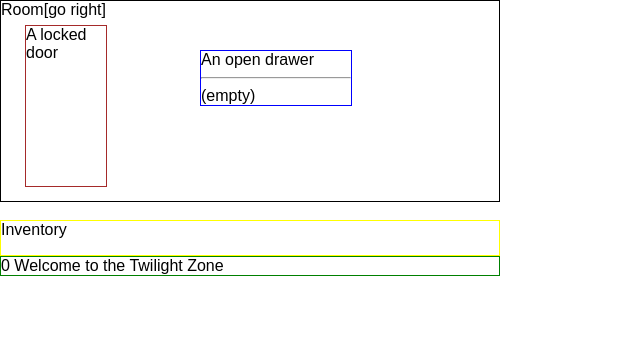
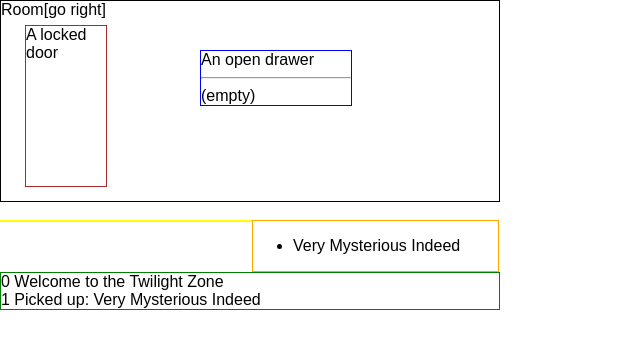
Before and after one commit to mferlo/room, a React (Create React App) app: page / in a window 1280 px wide. Both pictures are taken after a click on the element 250 px from the left and 138 px from the top of the page. Shown: the top 348 px of the page, without its empty margins (0-640 px from the left). Built offline with nearby package versions, Linux system fonts and the light colour scheme.

Commit message:
Adding Puzzle item with distinct inventory

```diff
--- a/src/App.js
+++ b/src/App.js
@@ -5,8 +5,32 @@ import MessageWindow from './MessageWindow.js';
 
 class AppState {
     static getInitialState() {
-        const key = { Id: 42, Description: 'An ordinary key', Hint: 'Maybe this unlocks something...' };
-        const redHerring = { Id: 123, Description: 'A Red Herring', Hint: 'Something smells fishy about this whole thing.' };
+        const key = {
+            Id: 1,
+            Type: 'Item',
+            Description: 'An ordinary key',
+            Hint: 'Maybe this unlocks something...'
+        };
+        const redHerring = {
+            Id: 2,
+            Type: 'Item',
+            Description: 'A Red Herring',
+            Hint: 'Something smells fishy about this whole thing.'
+        };
+        const pole = {
+            Id: 3,
+            Type: 'Item',
+            Description: 'A Ten-Foot Pole',
+            Hint: 'You can do all sorts of useful stuff with this.'
+        };
+        const puzzle = {
+            Id: 4,
+            Type: 'Puzzle',
+            Description: 'Very Mysterious Indeed', // FIXME: figure out how much in common
+            Hint: '',
+            POC_Answer: 'Hello', // will be web call & unknown to client
+            Rewards: pole
+        };
 
         return {
             roomView: 0,
@@ -14,7 +38,7 @@ class AppState {
             // This is gross and dumb, but it plays nicely with the setState merge logic.
             room0: {
                 viewInfo: { rightGoesTo: 1 },
-                drawer: { open: true },
+                drawer: { open: true, contents: [ puzzle ] },
                 door: { open: false, locked: true, unlockedBy: key }
             },
             room1: {
@@ -149,7 +173,7 @@ class App extends Component {
         return (<div id="app" onClick={event => this.handleClick(event)}>
                   <Room objects={room} />
                   <br />
-                  <Inventory items={this.state.inventory} />
+                  <Inventory contents={this.state.inventory} />
                   <MessageWindow messages={this.state.messages} />
                 </div>);
     }
--- a/src/Inventory.js
+++ b/src/Inventory.js
@@ -3,18 +3,28 @@ import Item from './Item.js';
 
 class Inventory extends Component {
 
-    renderListItem(item) {
-        return (<li key={item.Id}>
-                  <Item id={item.Id} type={item.Type} description={item.Description} />
-                </li>);
+    renderItem(item) {
+        return <Item id={item.Id} type={item.Type} description={item.Description} />;
+    }
+
+    renderItems(items) {
+        if (!items || !items.length) {
+            return null;
+        }
+
+        return (<ul>
+                    {items.map(item => <li key={`${item.Id}-${item.Type}`}>{this.renderItem(item)}</li>)}
+                </ul>);
     }
 
     render() {
-        return (<div id="inventory">
-                  Inventory
-                  <br />
-                  <ul>{this.props.items.map(item => this.renderListItem(item))}</ul>
-                </div>);
+        const items = this.props.contents.filter(item => item.Type === "Item");
+        const puzzles = this.props.contents.filter(item => item.Type === "Puzzle");
+        return (
+            <div id="inventory">
+                <div id="item-inventory">{this.renderItems(items)}</div>
+                <div id="puzzle-inventory">{this.renderItems(puzzles)}</div>
+            </div>);
     }
 }
 
--- a/src/index.css
+++ b/src/index.css
@@ -15,7 +15,19 @@ body {
 }
 
 #inventory {
+    overflow: hidden;
+}
+
+#item-inventory {
+    width: 50%;
+    float: left;
     border: 1px solid yellow;
+}
+
+#puzzle-inventory {
+    width: 49%;
+    float: left;
+    border: 1px solid orange;
 }
 
 .door {
```
